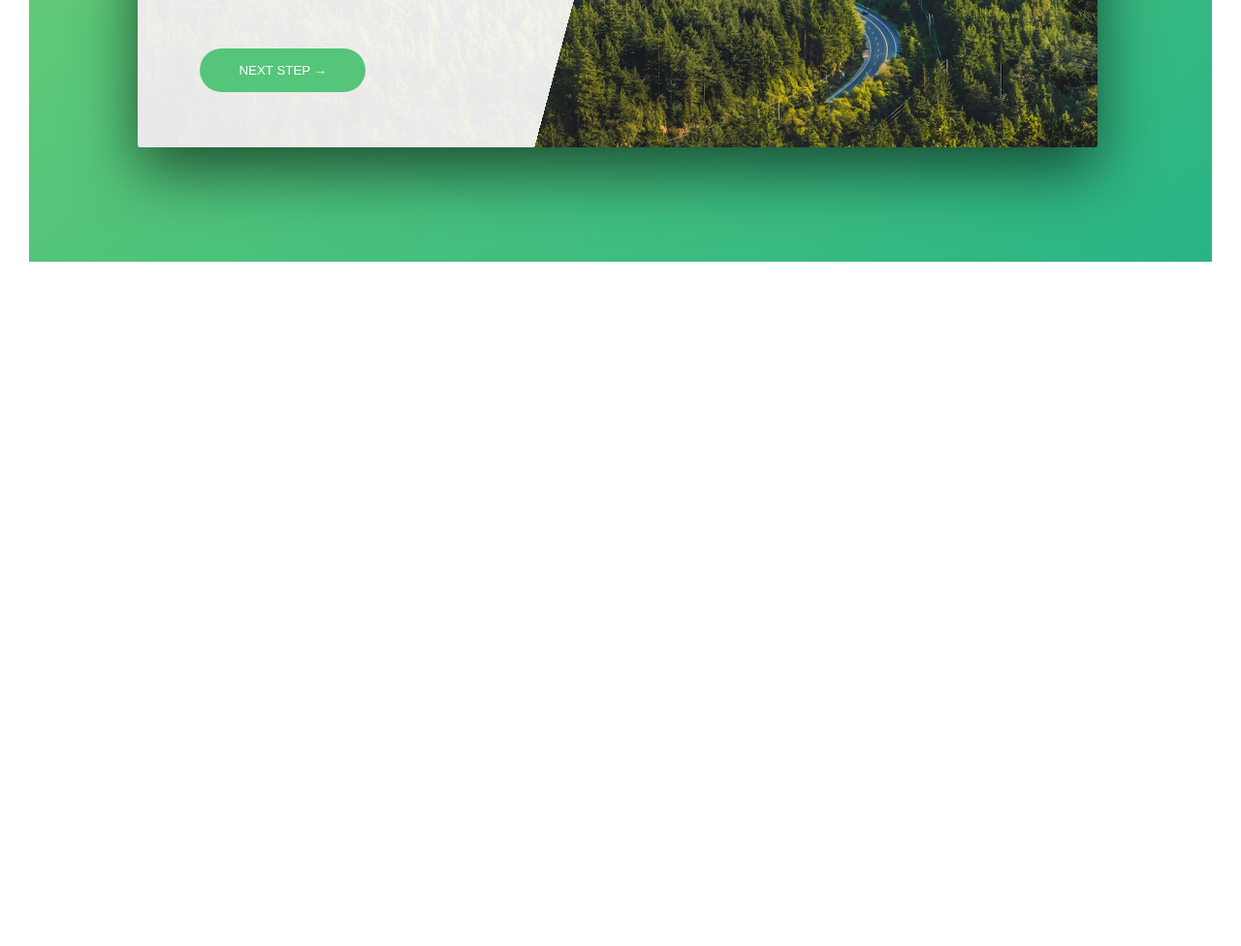
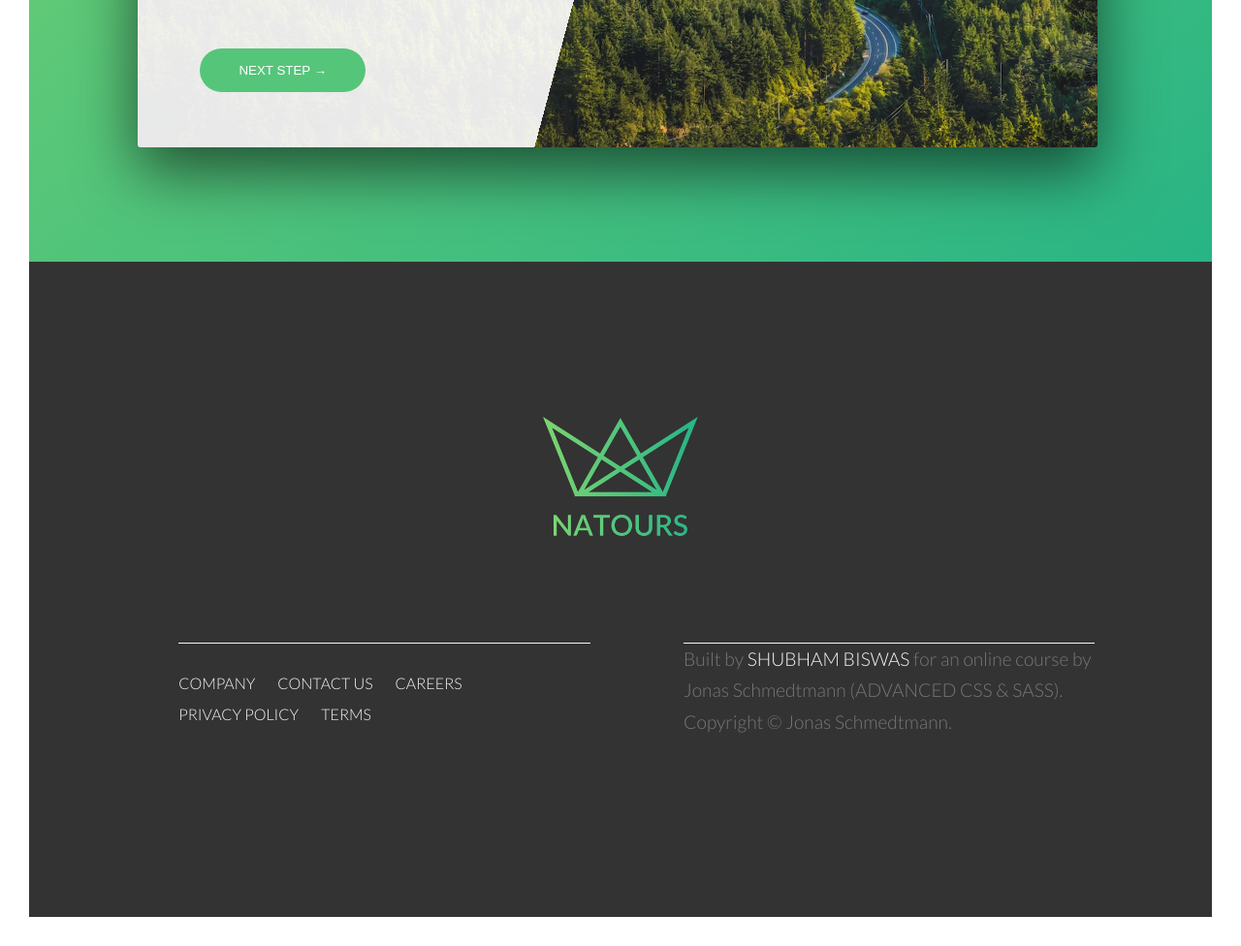
Before and after one commit to CodeWeeD0/natours, a website: page index.html in a window 1280 px wide. Shown: the part 6340-7316 px from the top of the page at 97% size. Before the commit the page ends 6640 px from the top, so only its background shows below. Drawn offline with Linux system fonts and the light colour scheme.

Commit message:
footer final

```diff
--- a/index.html
+++ b/index.html
@@ -300,5 +300,31 @@
 			</div>
 		</section>
 	</main>
+
+	<footer class="footer">
+		<div class="footer__logo-box">
+			<img src="images/logo-green-2x.png" alt="Full logo" class="footer__logo">
+		</div>
+
+		<div class="row">
+			<div class="col-1-of-2">
+				<div class="footer__navigation">
+					<ul class="footer__list">
+						<li class="footer__item"><a href="#" class="footer__link">Company</a></li>
+						<li class="footer__item"><a href="#" class="footer__link">Contact us</a></li>
+						<li class="footer__item"><a href="#" class="footer__link">careers</a></li>
+						<li class="footer__item"><a href="#" class="footer__link">privacy policy</a></li>
+						<li class="footer__item"><a href="#" class="footer__link">terms</a></li>
+					</ul>
+				</div>
+			</div>
+			<div class="col-1-of-2">
+				<p class="footer__copyright">
+						Built by <a href="#" class="footer__link">Shubham Biswas</a> for an online course by Jonas Schmedtmann (ADVANCED CSS & SASS).
+						Copyright &copy; Jonas Schmedtmann.
+				</p>
+			</div>
+		</div>
+	</footer>
 </body>
 </html>
--- a/sass/abstracts/_variables.scss
+++ b/sass/abstracts/_variables.scss
@@ -12,6 +12,7 @@ $color-tertiary-dark: #5643fa;
 $color-grey-light-1: #f7f7f7;
 $color-grey-dark-2: #999;
 $color-grey-dark: #777;
+$color-grey-dark-3: #333;
 
 $color-white: #fff;
 $color-black: #000;
--- /dev/null
+++ b/sass/layout/_footer.scss
@@ -0,0 +1,58 @@
+.footer{
+    background-color: $color-grey-dark-3;
+    padding: 10rem 0;
+    font-size: 1.2rem;
+    font-weight: 300;
+
+    &__logo-box{
+        text-align: center;
+        margin-bottom: 6rem;
+    }
+
+    &__logo{
+        width: 10rem;
+        height: auto;
+    }
+
+    &__navigation{
+        border-top: 1px solid $color-grey-light-1;
+        padding-top: 1.5rem;
+        display: inline-block;
+    }
+
+    &__list{
+        list-style: none;
+    }
+
+    &__item{
+        font-size: 1rem;
+        display: inline-block;
+        &:not(:last-child){
+            margin-right: 1.2rem;
+        }
+    }
+
+    &__link{
+        &:link,
+        &:visited{
+            background-color: $color-grey-dark-3;
+            color: $color-grey-light-1;
+            text-decoration: none;
+            text-transform: uppercase;
+            display: inline-block;
+            transition: all .3s;
+        }
+
+        &:hover,
+        &:active{
+            color: $color-primary;
+            box-shadow: 0 1rem 2rem rgba($color-black,.4);
+            transform: rotate(5deg) scale(1.25);
+        }
+    }
+
+    &__copyright{
+        border-top: 1px solid $color-grey-light-1;
+    }
+
+}
--- a/sass/main.scss
+++ b/sass/main.scss
@@ -15,6 +15,7 @@
 @import "components/form";
 @import "components/story";
 
+@import "layout/footer";
 @import "layout/grid";
 @import "layout/header";
 
```
Also changed, not shown: css/style.css, images/logo-green-2x.png (added).
